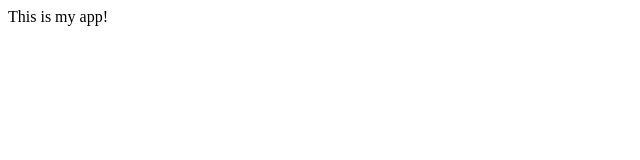
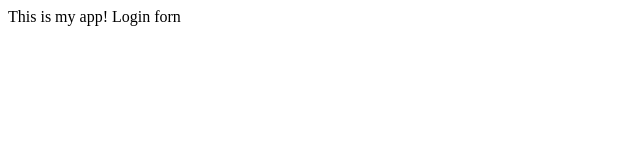
Before and after one commit to ziv-yuan/myappsample, a plain HTML site: page index.html in a window 1280 px wide. Shown: the full height of the page, 0-640 px from the left. Drawn offline with Linux system fonts and the light colour scheme.

Commit message:
login form

```diff
--- a/index.html
+++ b/index.html
@@ -4,5 +4,6 @@
   </head>
   <body>
     This is my app!
+    Login forn
   </body>
 </html>
```
Also changed, not shown: login.html (added, +1 -0 lines).
